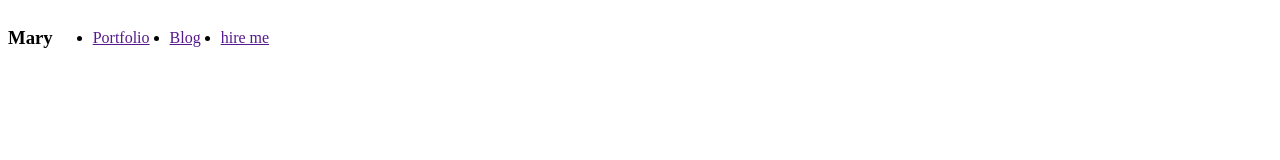
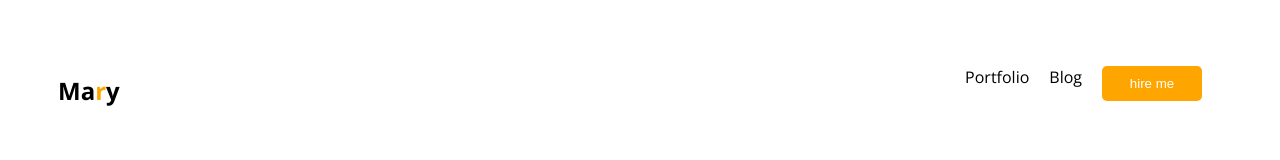
Before and after one commit to Akash-Kumar-Sarkar/web-portfolio, a plain HTML site: page index.html in a window 1280 px wide. Drawn offline with nearby package versions, Linux system fonts and the light colour scheme.

Commit message:
final nav

```diff
--- a/index.html
+++ b/index.html
@@ -4,16 +4,19 @@
     <meta charset="UTF-8">
     <meta name="viewport" content="width=device-width, initial-scale=1.0">
     <title>Web Portfolio</title>
+    <link rel="preconnect" href="https://fonts.googleapis.com">
+<link rel="preconnect" href="https://fonts.gstatic.com" crossorigin>
+<link href="https://fonts.googleapis.com/css2?family=Open+Sans:ital,wght@0,300..800;1,300..800&display=swap" rel="stylesheet">
     <link rel="stylesheet" href="style/style.css">
 </head>
 <body>
     <header>
 <nav>
-    <h3>Mary</h3>
+    <h3 class="header">Ma<span class="orange">r</span>y</h3>
     <ul>
         <li><a href="">Portfolio</a> </li>
         <li> <a href="">Blog</a></li>
-        <li><a href="">hire me</a></li>
+        <li><a href=""><button class="btn_hire">hire me</button></a></li>
     </ul>
 </nav>
     </header>
--- a/style/style.css
+++ b/style/style.css
@@ -1,11 +1,35 @@
+body{
+    font-family: "Open Sans", sans-serif;
+  }
 nav{
     display: flex;
-    text-decoration: none;
-    align-items: center;
+    margin: 50px;
+    justify-content: space-between;
 }
 nav ul{
     display: flex;
 }
 nav li{
     margin-right: 20px;
+    list-style: none;
+
 }
+nav a{
+    text-decoration: none;
+    color: black;
+}
+.header{
+    font-size: x-large;
+    font-style: bold;
+}
+.orange{
+    color: orange;
+}
+.btn_hire{
+    background-color: orange;
+    color: white;
+    height: 35px;
+    width: 100px;
+    border: none;
+    border-radius: 5px;
+}
```
